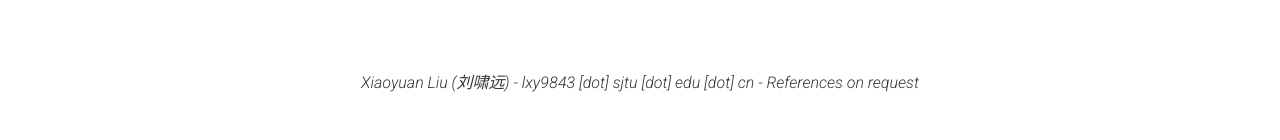
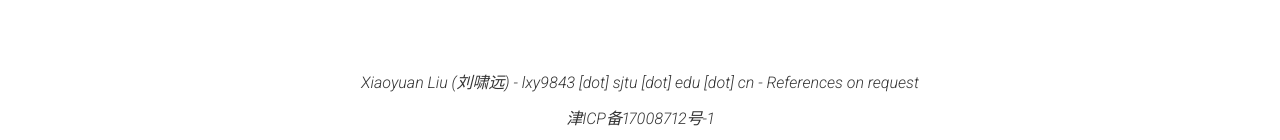
Before and after one commit to sproogen/modern-resume-theme, a Jekyll site: the page built from index.md, in a window 1280 px wide. Shown: the part 1924-2064 px from the top of the page. Built offline with Jekyll 4.4.1, drawn with Linux system fonts in a browser that asks for light colours; nearby versions of some CDN libraries; before the commit the page ends 2031 px from its top, so only the background shows below that.

Commit message:
Update footer.html

```diff
--- a/_includes/footer.html
+++ b/_includes/footer.html
@@ -6,4 +6,7 @@
       &nbsp;- References on request
     {%- endif -%}
   </p>
+  <p>
+     <a href="http://beian.miit.gov.cn">津ICP备17008712号-1</a>
+  </p>
 </div>
```
